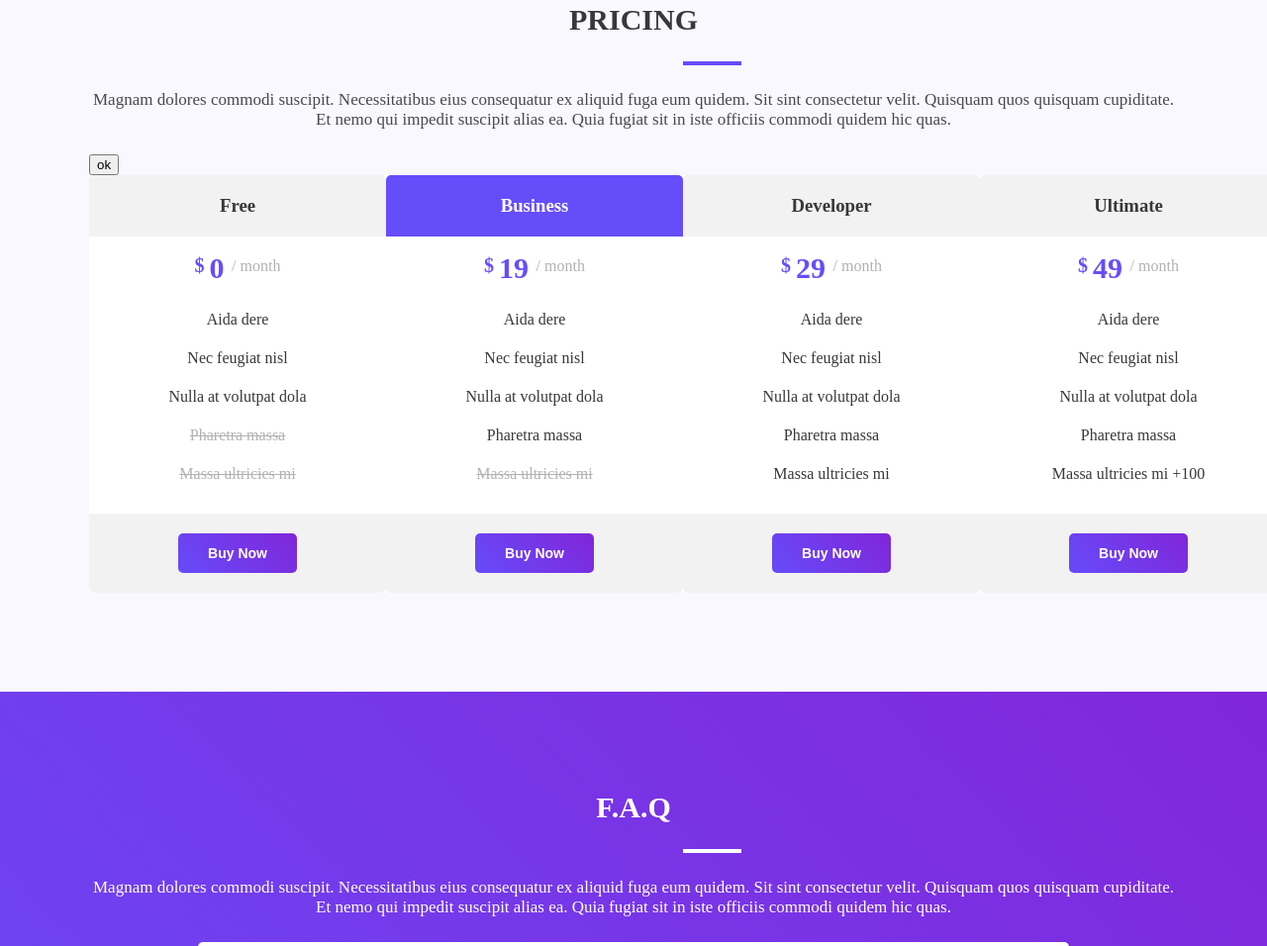
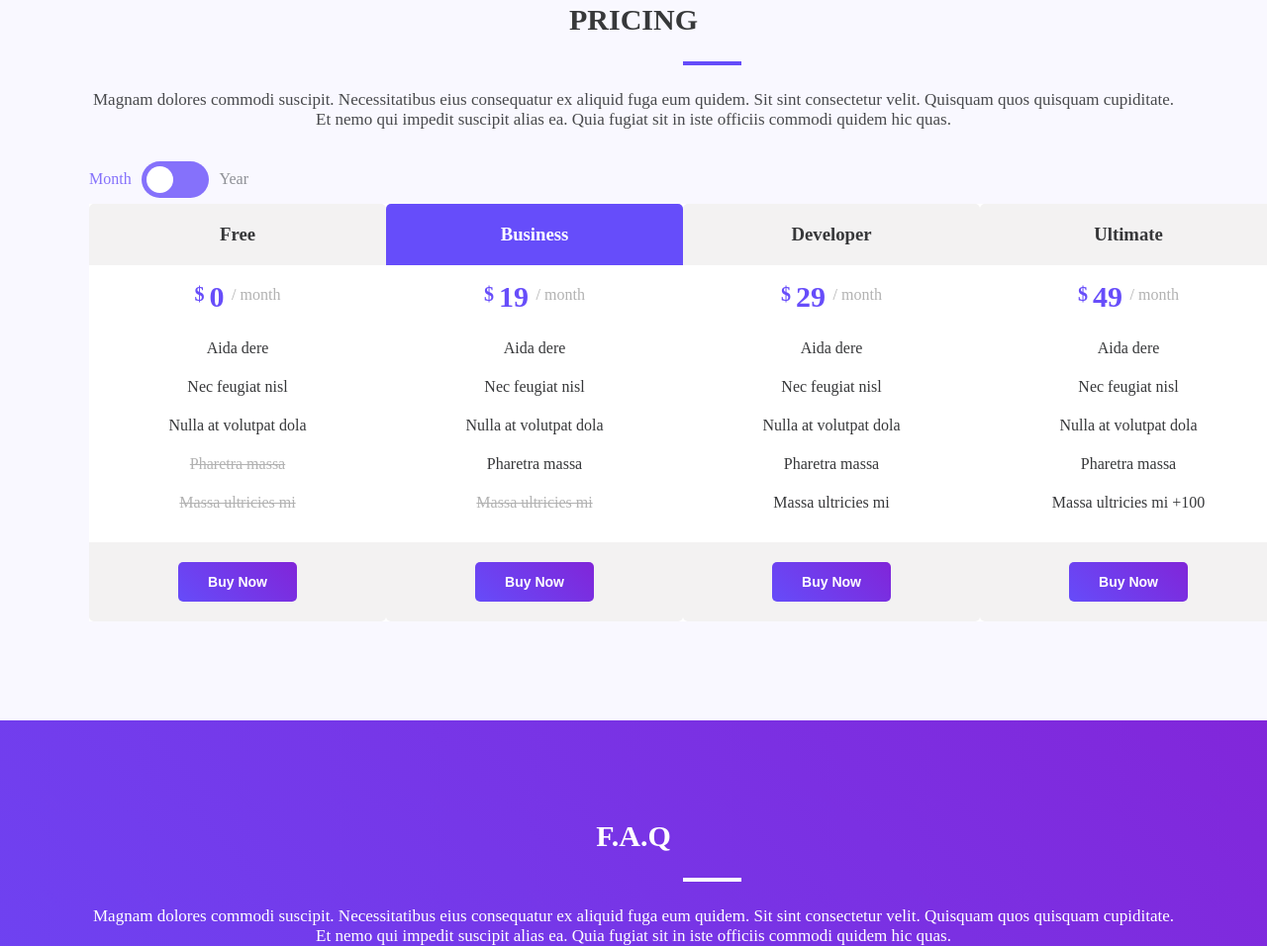
Before and after one commit to Ranya-Polisoidis/Projet_Dom_RP, a website with bundled scripts: page index.html in a window 1280 px wide. Shown: the part 5301-6257 px from the top of the page at 99% size. Built offline with nearby package versions, Linux system fonts and the light colour scheme; files whose address does not match are found by name.

Commit message:
création de mon boutons et son js de ma section 7 en js

```diff
--- a/index.html
+++ b/index.html
@@ -865,10 +865,13 @@
                     qui impedit suscipit alias ea. Quia fugiat sit in iste officiis commodi quidem hic quas.</p>
             </div>
 
-
-            <div>
-                <!-- faire mon boutons -->
-                <button class="btnMonthYearSection7">ok</button>
+            <!-- bouton Month & Year -->
+            <div class="divBtnMonthYearSection7">
+                <p class="pMonthBtnSection7">Month</p>
+                <div class="divCercle btnMonthYearSection7">
+                    <div class="cercle"></div>
+                </div>
+                <p class="pYearBtnSection7">Year</p>
             </div>
 
 
--- a/src/js/main.js
+++ b/src/js/main.js
@@ -14,6 +14,6 @@ import {btnCarousel1,btnCarousel2,btnCarousel3,btnCarousel4,btnCarousel5} from "
 
 import {btn1NavsAndTabs,btn2NavsAndTabs,btn3NavsAndTabs} from "./modules/navsAndTabs.js";
 
-import {btnMonthYearSection7} from "./modules/section7.js";
+import {divCercle,btnMonthYearSection7} from "./modules/section7.js";
 
 import {btnAccordion1,btnAccordion2,btnAccordion3,btnAccordion4,btnAccordion5} from "./modules/accordion.js";
--- a/src/js/modules/section7.js
+++ b/src/js/modules/section7.js
@@ -2,6 +2,31 @@
 /* Section 7 (js) */
 /* ########################################################################################################################################################################################### */
 
+
+// Bouton Month et Year (animation)
+let divCercle=document.querySelector(".divCercle")
+let cercle=document.querySelector(".cercle")
+
+let pMonthBtnSection7=document.querySelector(".pMonthBtnSection7")
+let pYearBtnSection7=document.querySelector(".pYearBtnSection7")
+
+divCercle.addEventListener("click", function () {
+    cercle.style.left=="2rem"
+    pMonthBtnSection7.style.color="rgb(142, 144, 150)"
+    pYearBtnSection7.style.color="rgba(86, 58, 250, 0.9)"
+    if(cercle.style.left=="2rem"){
+        cercle.style.left="0rem"
+        pMonthBtnSection7.style.color="rgba(86, 58, 250, 0.9)"
+        pYearBtnSection7.style.color="rgb(142, 144, 150)"
+    } else {
+        cercle.style.left="2rem"
+        pMonthBtnSection7.style.color="rgb(142, 144, 150)"
+        pYearBtnSection7.style.color="rgba(86, 58, 250, 0.9)"
+    }
+})
+
+
+// Changement de mon contenue des montants
 let btnMonthYearSection7=document.querySelector(".btnMonthYearSection7")
 
 let pMontantAllSection7 = document.querySelectorAll('.pMontantAllSection7')
@@ -55,4 +80,5 @@ btnMonthYearSection7.addEventListener("click", function () {
     })
 })
 
-export {btnMonthYearSection7}
+
+export {divCercle,btnMonthYearSection7}
--- a/src/scss/modules/_section7.scss
+++ b/src/scss/modules/_section7.scss
@@ -6,15 +6,11 @@
     background-color: rgb(249, 248, 255);
 }
 
-.btnMonthYearSection7 {
-}
-
 .divToutLesMontantsSection7 {
     display: flex;
     align-items: center;
     justify-content: space-between;
 }
-
 
 .divPartieSoloMontantAllSection7{
     background-color: white;
@@ -118,3 +114,46 @@
 .businessColorBlanc{
     color:white
 }
+
+// Mon bouton Month -- Year
+
+.divBtnMonthYearSection7{
+    display: flex;
+    align-items: center;
+    flex-direction: row;
+}
+
+.divCercle{
+    background-color: rgba(86, 58,250, 0.709);
+    width: 4.3rem;
+    height: 2.3rem;
+    border-radius: 40px;
+    position: relative;
+
+    display: flex;
+    justify-content: center;
+    align-items: center;
+}
+
+.cercle{
+    background-color: white;
+    width: 1.7rem;
+    height: 1.7rem;
+    border-radius: 80%;
+    position: absolute;
+    left: 0rem;
+    // left: 2rem; // qui deviendra après
+    margin-left: 5px;
+    margin-top: 5px;
+    margin-bottom:5px;
+}
+
+.pMonthBtnSection7{
+    color:rgba(86, 58,250, 0.709);
+    margin-right: 10px;
+}
+
+.pYearBtnSection7{
+    color:rgb(142, 144, 150);
+    margin-left: 10px;
+}
```
Also changed, not shown: public/css/app.css, 1 other file.
